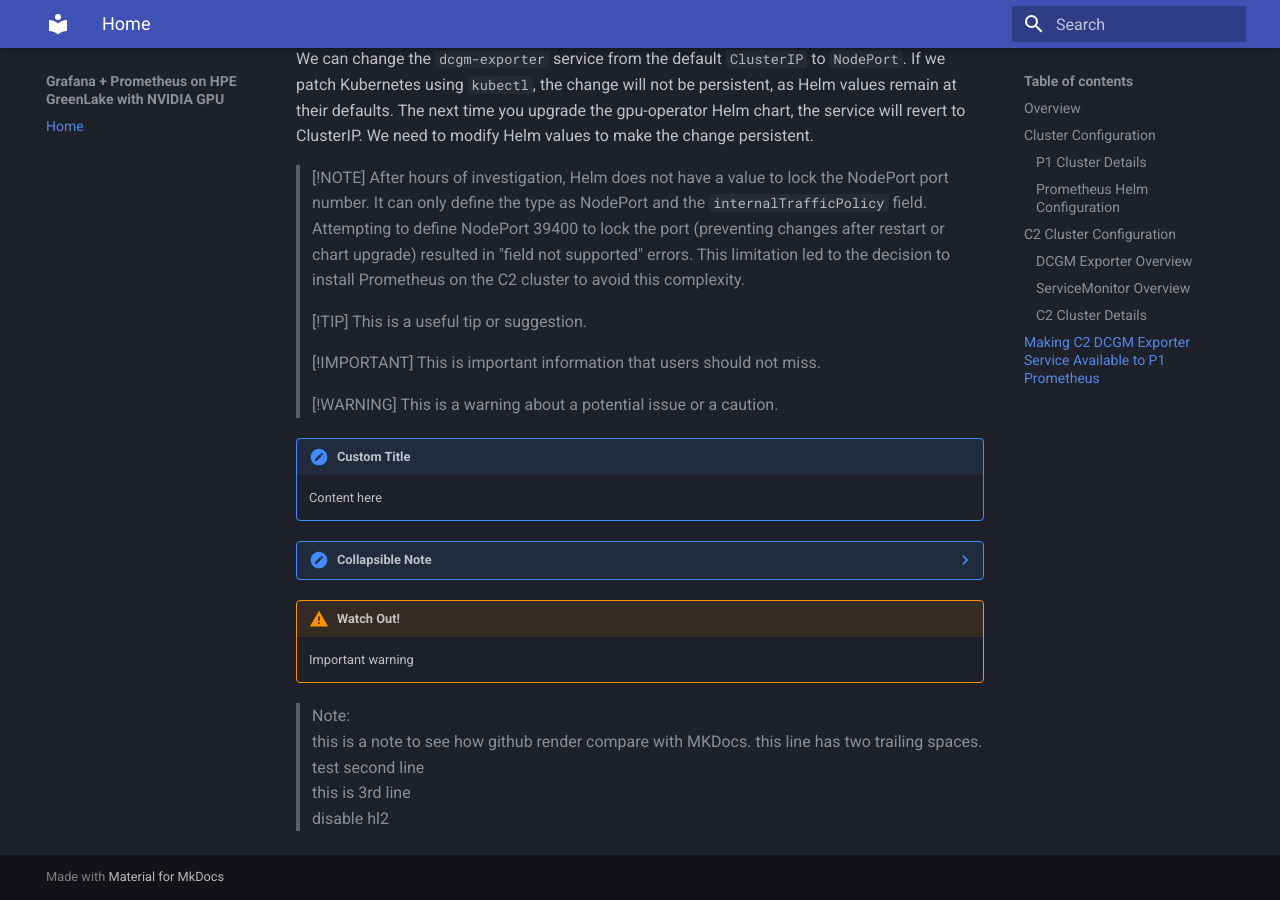
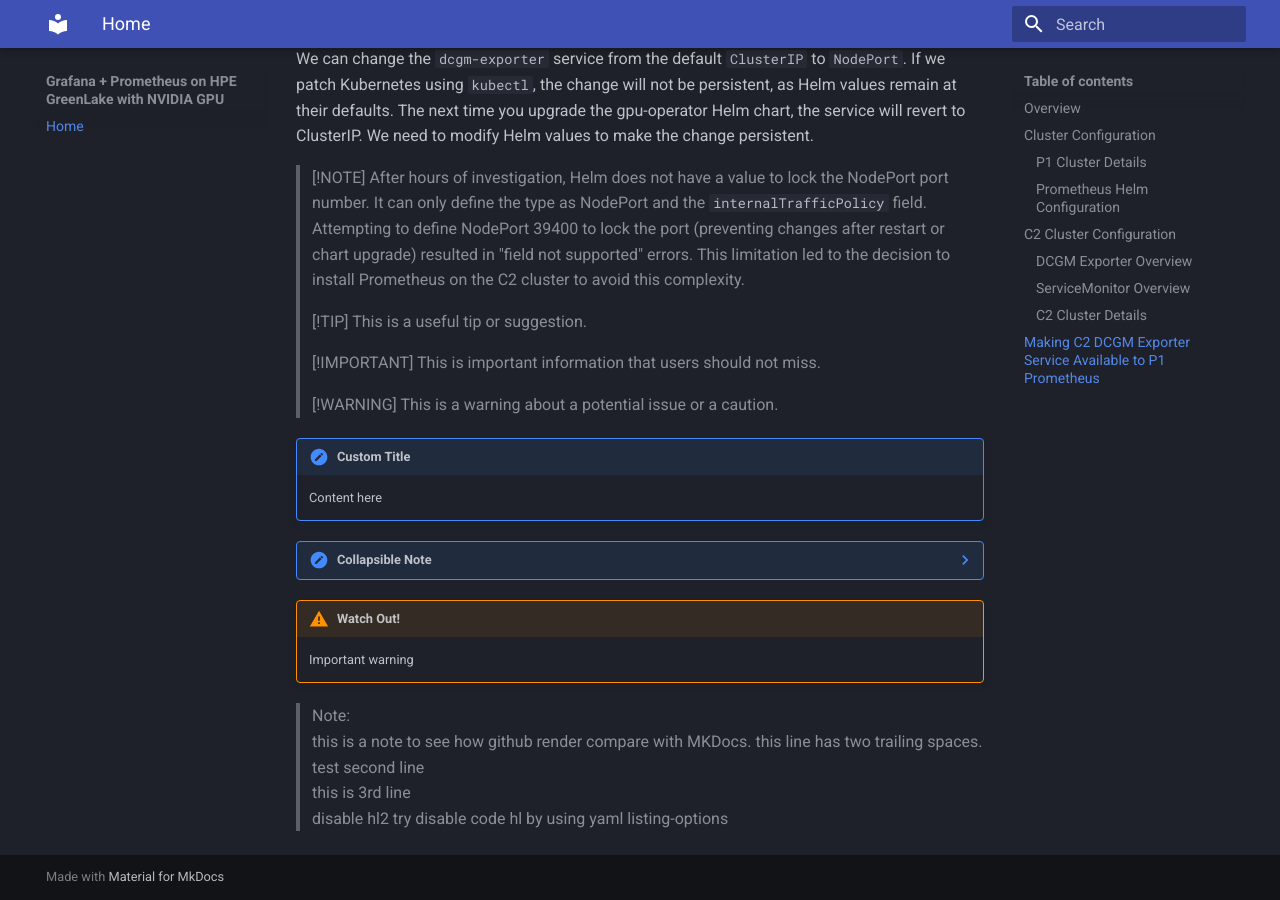
Before and after one commit to hjma29/grafana-prometheus-hpe-greenlake-com-nvidia, an MkDocs documentation site: the page built from docs/whitepaper.md, in a window 1280 px wide and 900 px high, scrolled down 4013 px. Built offline with MkDocs 1.6.1 and Material for MkDocs 9.7.7, drawn with Linux system fonts in a browser that asks for light colours.

Commit message:
251007-11:39 on mini4

```diff
--- a/docs/whitepaper.md
+++ b/docs/whitepaper.md
@@ -194,3 +194,4 @@ We can change the `dcgm-exporter` service from the default `ClusterIP` to `NodeP
 > test second line
 > this is 3rd line
 > disable hl2
+> try disable code hl by using yaml listing-options
```
Also changed, not shown: 1 other file.
